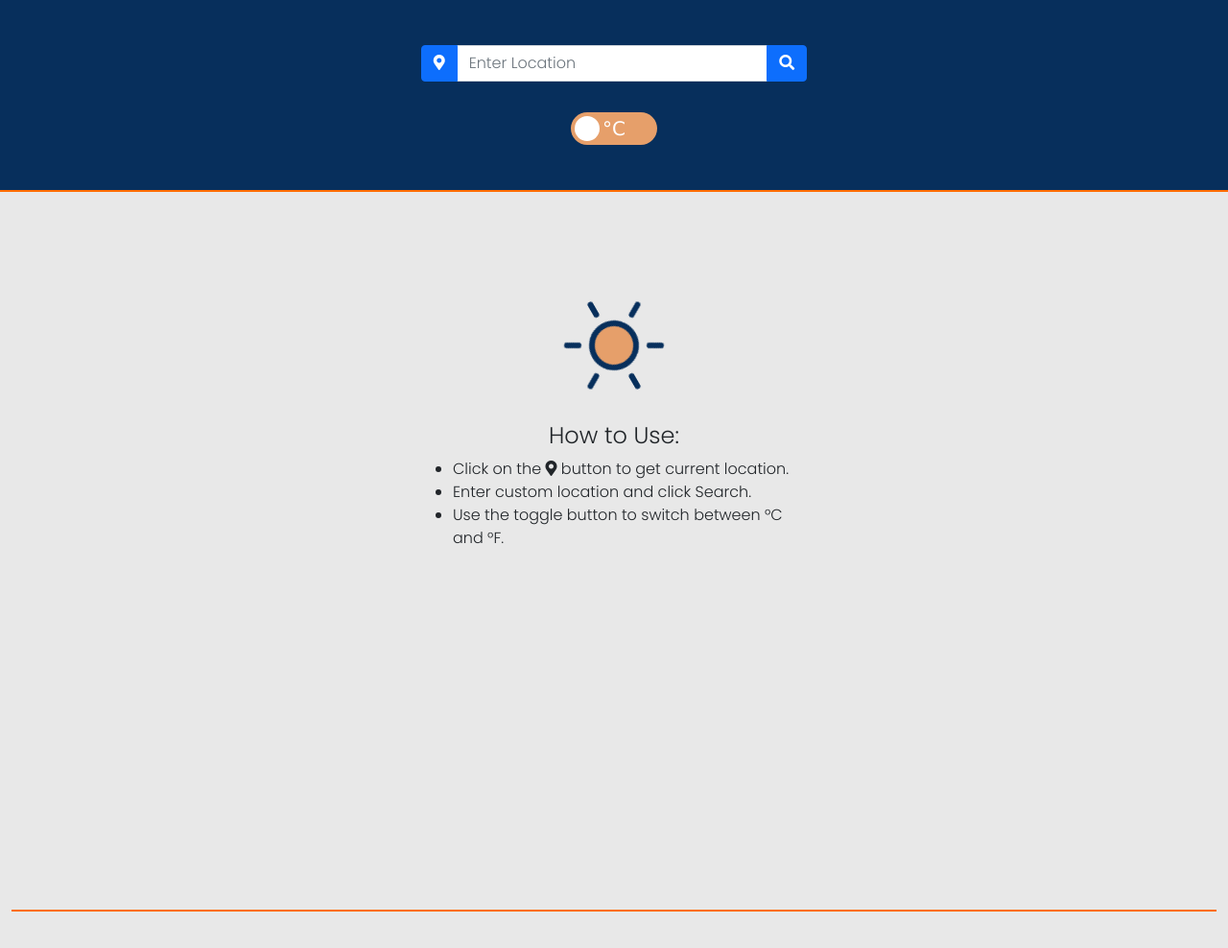
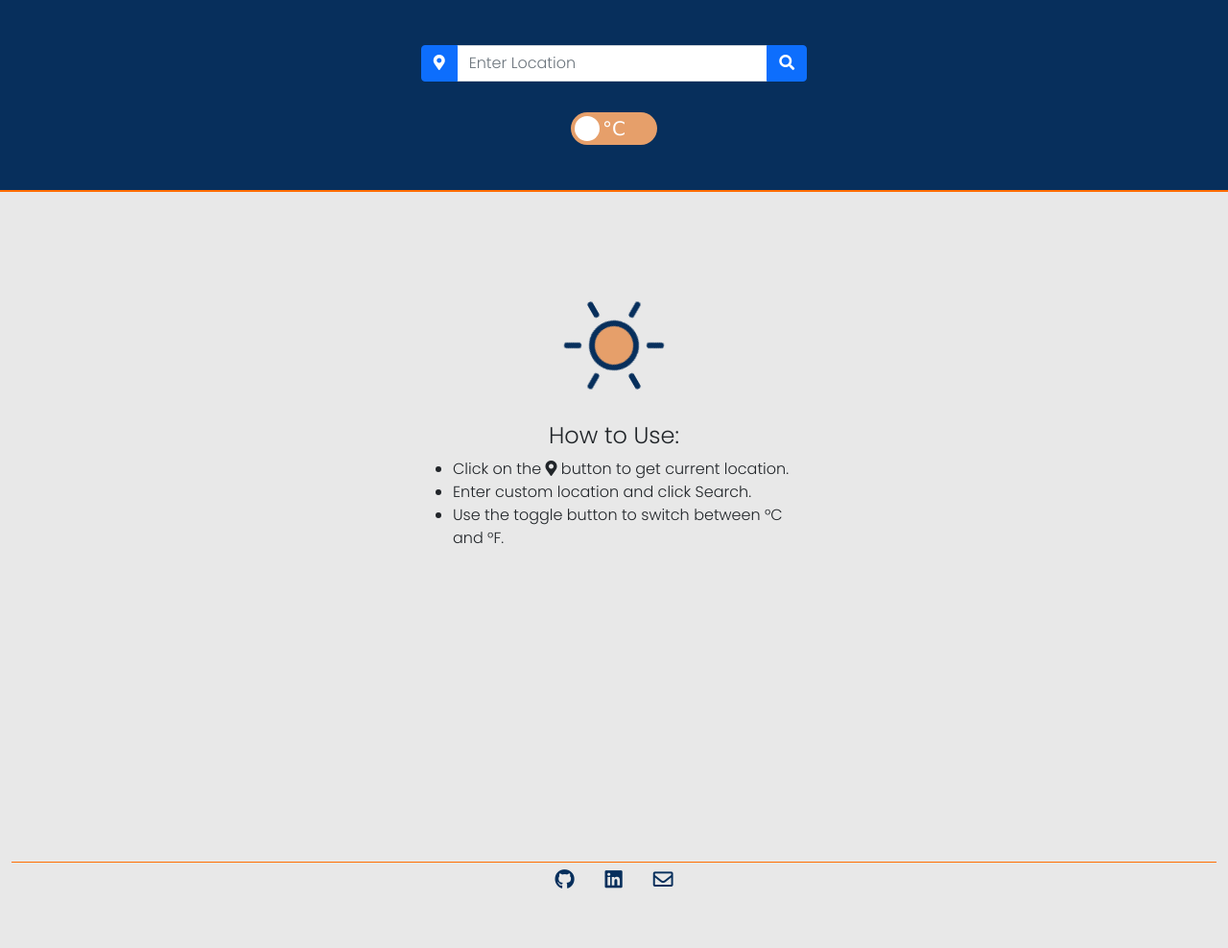
Before and after one commit to kenwilde1/weather-now, a plain HTML site: page index.html in a window 1280 px wide. Shown: the whole page at 96% size. After the commit the page ends 939 px from the top, so only its background shows below. Drawn offline with nearby package versions, Linux system fonts and the light colour scheme.

Commit message:
added footer, fixed visual bug when searching

```diff
--- a/assets/css/style.css
+++ b/assets/css/style.css
@@ -206,13 +206,13 @@ input:checked + .slider:after {
 /* View on Map Container*/
 
 .view-map {
-  margin-bottom: 100px;
+  margin-bottom: 50px;
 }
 
 /* Footer Container */
 
 .footer {
-  border-top: 2px solid var(--accentTwo);
+  border-top: 1px solid var(--accentTwo);
   left: 0;
   bottom: 0;
   width: 100%;
@@ -221,6 +221,17 @@ input:checked + .slider:after {
   display: flex;
   justify-content: center;
   align-items: center;
+  padding: 20px;
+}
+
+.footer-items {
+  display: flex;
+  gap: 2rem;
+}
+
+.footer-items a i {
+  font-size: 1.3rem;
+  color: var(--primary);
 }
 
 /* Sun Animation created by https://codemyui.com/animated-weather-icons-in-css/ */
--- a/assets/js/index.js
+++ b/assets/js/index.js
@@ -6,6 +6,7 @@ const populateResults = async (lat, lon) => {
   const results = document.querySelector(".results");
   if (!results.classList.contains("hide")) {
     results.classList.toggle("hide");
+    document.querySelector(".view-map").classList.toggle("hide");
   }
 
   const userLocation = document.querySelector(".form-control").value;
@@ -63,7 +64,7 @@ const populateResults = async (lat, lon) => {
 
 // add event listener to search for results
 document.querySelector("#search-button").addEventListener("click", () => {
-  document.querySelector(".how-to-container").classList.toggle("hide");
+  document.querySelector(".how-to-container").classList.add("hide");
   document.querySelector(".spinner-border").classList.toggle("hide");
   populateResults();
 });
--- a/assets/js/weather.js
+++ b/assets/js/weather.js
@@ -6,6 +6,7 @@ const getCurrentWeather = async (city, lat, lon) => {
 
   // ensures no numbers are in the string
   if (/\d/.test(formattedCity)) {
+    document.querySelector(".how-to-container").classList.toggle("hide");
     document.querySelector(".spinner-border").classList.toggle("hide");
     alert(`'${city}' is not a valid location, try again`);
     return;
@@ -26,6 +27,7 @@ const getCurrentWeather = async (city, lat, lon) => {
 
     // if response is not HTTP 200, tell user to try again
     if (!response.ok) {
+      document.querySelector(".how-to-container").classList.toggle("hide");
       document.querySelector(".spinner-border").classList.toggle("hide");
       alert(`'${city}' is an invalid location, try again`);
       return;
--- a/index.html
+++ b/index.html
@@ -164,7 +164,19 @@
       </div>
       <!-- Footer -->
       <footer class="footer">
-        <div class="footer-items"></div>
+        <div class="footer-items">
+          <a href="https://github.com/kenwilde1" target="_blank"
+            ><i class="fab fa-github"></i
+          ></a>
+          <a
+            href="https://linkedin.com/in/kenny-wilde-3831b6141/"
+            target="_blank"
+            ><i class="fab fa-linkedin"></i
+          ></a>
+          <a href="mailto:kennywilde00@gmail.com" target="_blank"
+            ><i class="far fa-envelope"></i
+          ></a>
+        </div>
       </footer>
     </div>
     <script type="module" src="./assets/js/index.js"></script>
```
